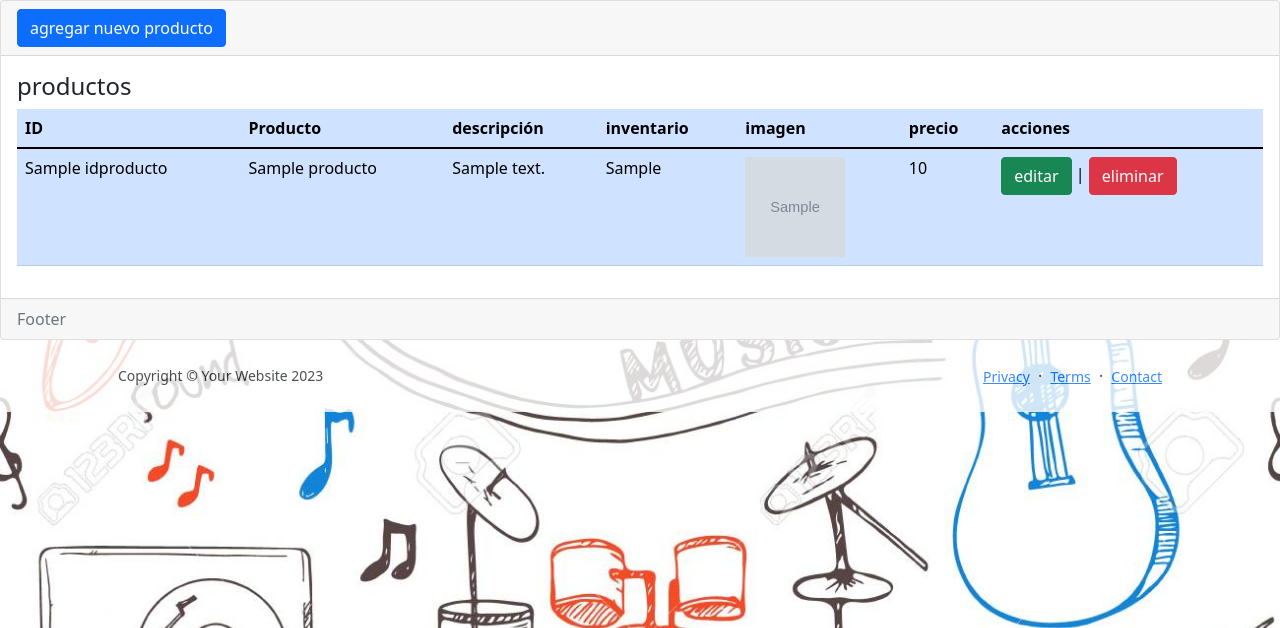
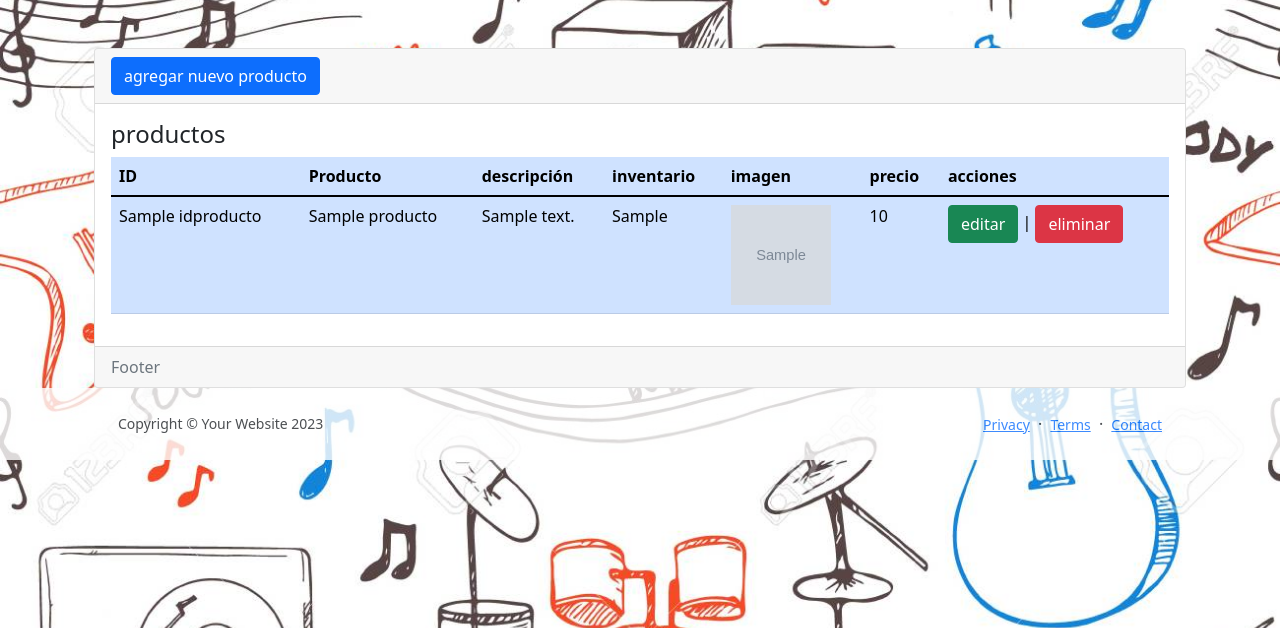
Before and after one commit to Nuceleus/Final_project, a Django app: template proyecto_negocio/templates/productos/index.html in a window 1280 px wide. Shown: the part 127-755 px from the top of the page. Run offline with Django 3.2, Linux system fonts and the light colour scheme; the template is opened without the code that fills it: most values are stand-ins (such as "Sample title", 1, 10 or a date in 2020); grey boxes marked "Sample" are stand-in pictures; some libraries are stand-ins or nearby versions.

Commit message:
front3005

```diff
--- a/proyecto_negocio/templates/productos/index.html
+++ b/proyecto_negocio/templates/productos/index.html
@@ -10,7 +10,10 @@ Productos
 {% endblock %} {% comment %} cierra el bloque para titulo {% endcomment %}
 
 {% block contenido %} {% comment %} abre el bloque para contenido{% endcomment %}
+<br>
+<br>
 
+<div class="container">
     <div class="card">
         <div class="card-header">
             <a name=""
@@ -74,5 +77,6 @@ Productos
         </div>
         <div class="card-footer text-muted">Footer</div>
     </div>
+</div>
 
 {% endblock %} {% comment %} cierra el bloque para contenido {% endcomment %}
```
Lines whose indentation alone changed are shown as unchanged.
